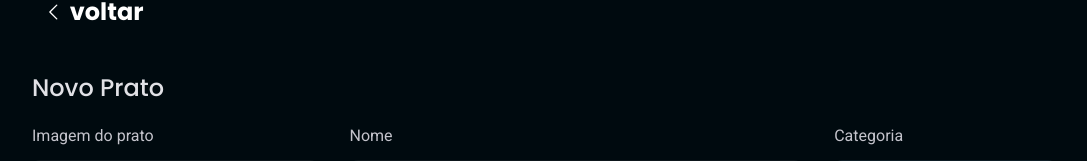
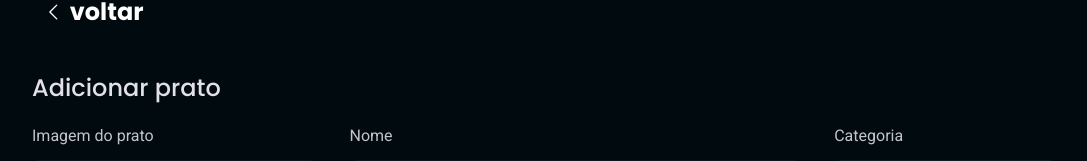
Before and after one commit to mfernandanll/food-explorer-frontend, a React (Vite) app: page / in a window 1280 px wide. Shown: the part 159-320 px from the top of the page, without its empty margins (96-1183 px from the left). Built offline with nearby package versions, Linux system fonts and the light colour scheme.

Commit message:
Adjust title text in desktop scren

```diff
--- a/src/pages/New/index.jsx
+++ b/src/pages/New/index.jsx
@@ -1,4 +1,5 @@
 import { useState } from "react";
+import { useMediaQuery } from "react-responsive";
 import { Category, Container, FixedContent, Form, HeadContent, Image, MainContent, Ingredients, Row } from "./styles";
 
 import { ButtonText } from "../../components/ButtonText";
@@ -17,6 +18,7 @@ export function New(){
   const [menuIsOpen, setMenuIsOpen] = useState(false);
   const [isAdmin, setIsAdmin] = useState(true);
 
+  const isDesktop = useMediaQuery({ minWidth: 1024 });
   return (
     <Container>
       <SideMenu
@@ -34,7 +36,7 @@ export function New(){
         </HeadContent>
 
         <MainContent>
-          <h1>Novo Prato</h1>
+          <h1>{ isDesktop ? "Adicionar prato" : "Novo Prato"} </h1>
 
           <Form>
             <Row>
```
